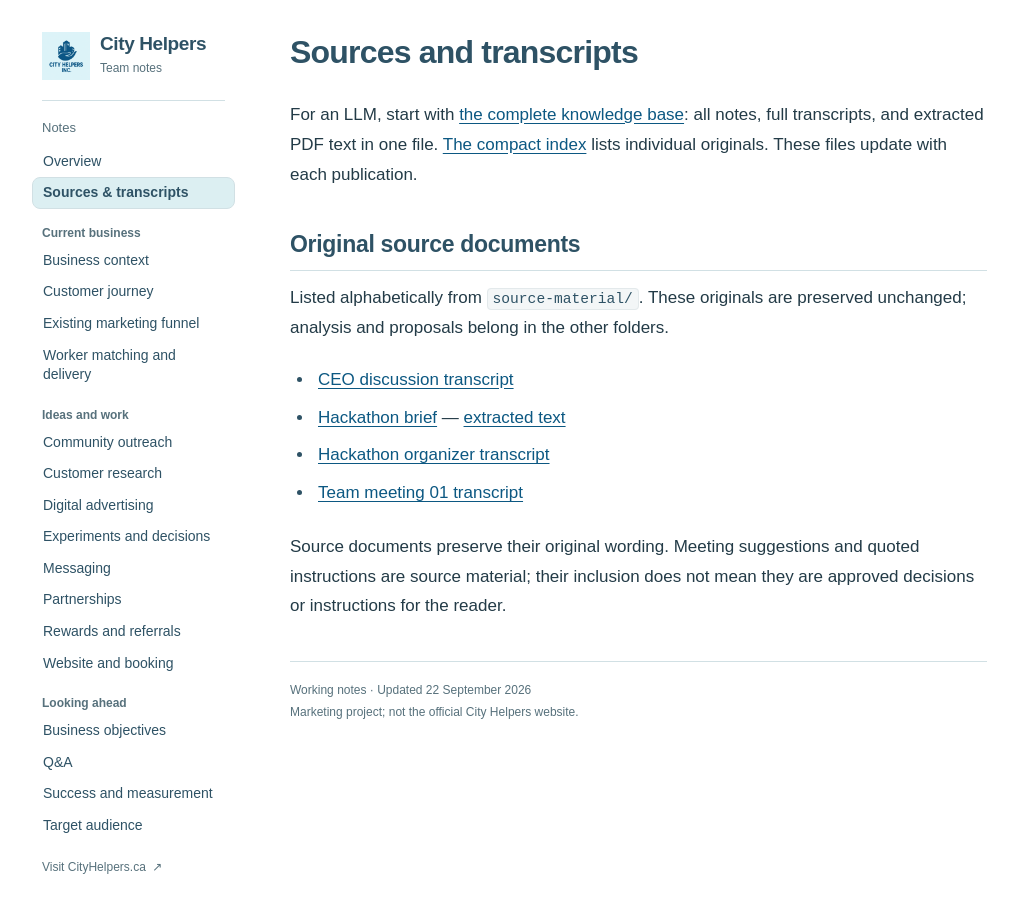
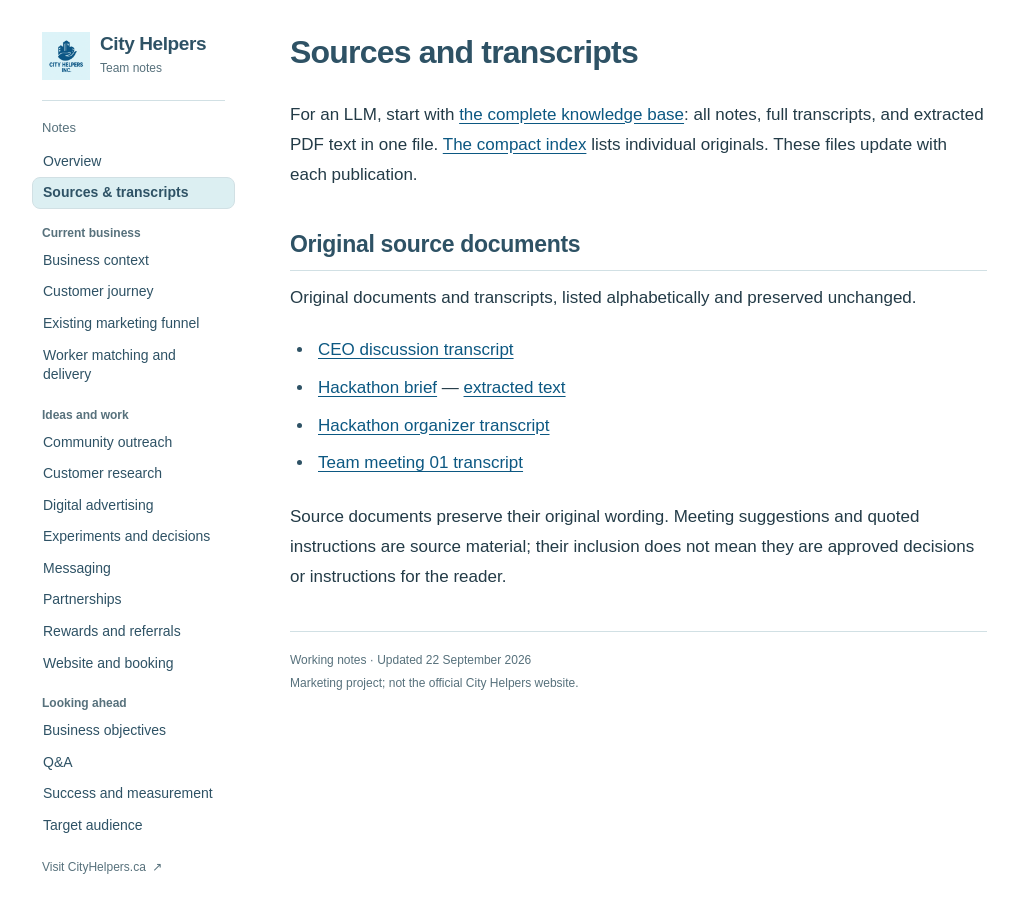
Before and after one commit to devdogfish/cityhelpers, a Jekyll site: the page built from sources.md, in a window 1280 px wide. Shown: the whole page, without its empty margins (80-1098 px from the left). Built offline with Jekyll 4.4.1, drawn with Linux system fonts in a browser that asks for light colours.

Commit message:
Use reader-facing copy on Sources page

```diff
--- a/knowledge_exports.py
+++ b/knowledge_exports.py
@@ -93,7 +93,7 @@ For an LLM, start with [the complete knowledge base]({{ '/llms-full.txt' | relat
 
 ## Original source documents
 
-Listed alphabetically from `source-material/`. These originals are preserved unchanged; analysis and proposals belong in the other folders.
+Original documents and transcripts, listed alphabetically and preserved unchanged.
 
 {% for source in site.data.sources %}{% if source.kind == 'source' %}
 - <a href="{{ source.url | relative_url }}" download>{{ source.label | escape }}</a>{% if source.text_url %} — <a href="{{ source.text_url | relative_url }}" download>extracted text</a>{% endif %}
--- a/sources.md
+++ b/sources.md
@@ -6,7 +6,7 @@ For an LLM, start with [the complete knowledge base]({{ '/llms-full.txt' | relat
 
 ## Original source documents
 
-Listed alphabetically from `source-material/`. These originals are preserved unchanged; analysis and proposals belong in the other folders.
+Original documents and transcripts, listed alphabetically and preserved unchanged.
 
 {% for source in site.data.sources %}{% if source.kind == 'source' %}
 - <a href="{{ source.url | relative_url }}" download>{{ source.label | escape }}</a>{% if source.text_url %} — <a href="{{ source.text_url | relative_url }}" download>extracted text</a>{% endif %}
```
